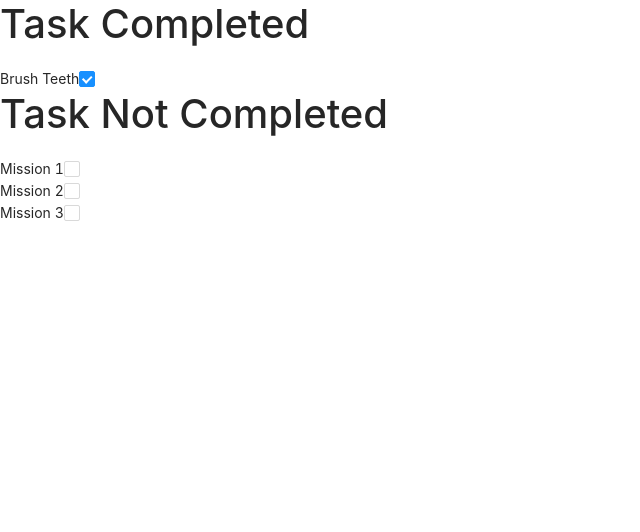
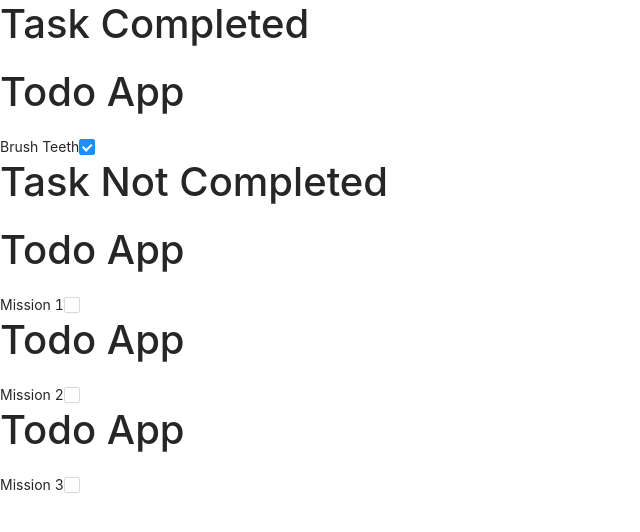
Before and after one commit to giangann/ReactJS_review, a React (Create React App) app: page / in a window 1280 px wide. Shown: the top 532 px of the page, without its empty margins (0-640 px from the left). Built offline with nearby package versions, Linux system fonts and the light colour scheme.

Commit message:
useContext Hook
easy but this change is not so complete

```diff
--- a/src/App.js
+++ b/src/App.js
@@ -1,5 +1,5 @@
 import "./App.css";
-import { useState } from "react";
+import React, { useState } from "react";
 import Button from "react-bootstrap/Button";
 import "bootstrap/dist/css/bootstrap.min.css";
 import { Navbar } from "react-bootstrap";
@@ -8,9 +8,13 @@ import "antd/dist/antd.css"; // or 'antd/dist/antd.less'
 import _, { values } from "lodash";
 import Checkbox from "antd/lib/checkbox/Checkbox";
 import { v4 as uuidv4 } from "uuid";
-import TodoList from "./TodoList"
+import TodoList from "./TodoList";
+import context from "react-bootstrap/esm/AccordionContext";
+
+export const Title = React.createContext();
 
 function App() {
+  const title = "Todo App";
   const [todos, setTodos] = useState([
     {
       id: uuidv4(),
@@ -60,19 +64,21 @@ function App() {
 
   return (
     <div>
+      <Title.Provider value={title}>
         <div>
           <h1>Task Completed</h1>
           {taskCompleted.map((item) => (
-          <TodoList key={item.id} item = {item} handleCheck = {changeStatus} />
+            <TodoList key={item.id} item={item} handleCheck={changeStatus} />
           ))}
         </div>
 
         <div>
           <h1>Task Not Completed</h1>
           {taskNotCompleted.map((item) => (
-          <TodoList key={item.id} item = {item} handleCheck = {changeStatus} />
+            <TodoList key={item.id} item={item} handleCheck={changeStatus} />
           ))}
         </div>
+      </Title.Provider>
     </div>
   );
 }
--- a/src/TodoList.js
+++ b/src/TodoList.js
@@ -1,16 +1,24 @@
-import Checkbox from "antd/lib/checkbox/Checkbox"
+import Checkbox from "antd/lib/checkbox/Checkbox";
+import { useContext } from "react";
+import {Title} from './App'
 
-function TodoList({item,handleCheck}){
-    return(
-        <div>
-
-            {item.work}
-            <Checkbox onChange={e=>{
-                handleCheck(item.id,e.target.checked)
-            }}
-            defaultChecked = {item.isCompleted}></Checkbox>
-        </div>
-    )
+function TodoList({ item, handleCheck }) {
+    const title = useContext(Title)
+    console.log(title)
+  return (
+    <div>
+        <h1>{title}</h1>
+      <div>
+        {item.work}
+        <Checkbox
+          onChange={(e) => {
+            handleCheck(item.id, e.target.checked);
+          }}
+          defaultChecked={item.isCompleted}
+        ></Checkbox>
+      </div>
+    </div>
+  );
 }
 
-export default TodoList
+export default TodoList;
```
Lines whose indentation alone changed are shown as unchanged.
